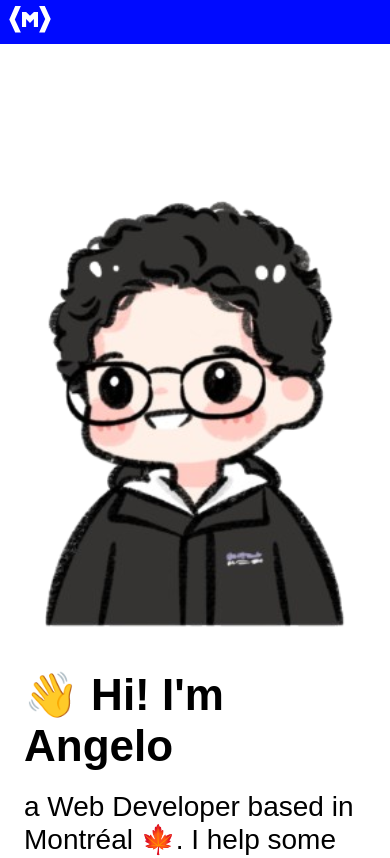
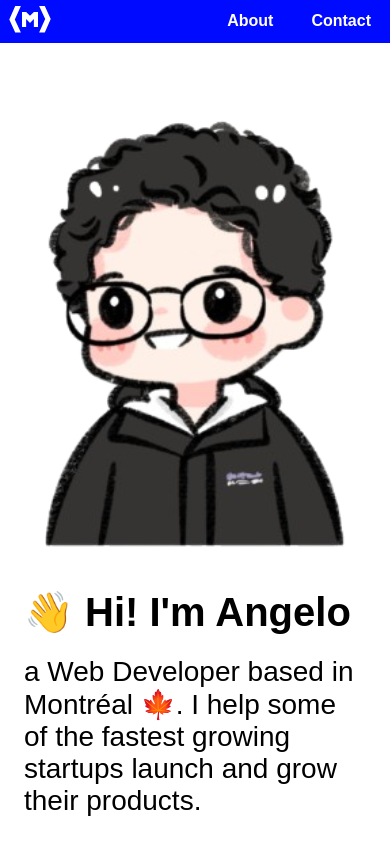
Before and after one commit to mabilog/mabilog-2024-next-14, a Next.js app: page / in a window 390 px wide. Shown: the top 858 px of the page. Built offline with nearby package versions, Linux system fonts and the light colour scheme.

Commit message:
fixed mobile navbar; hero sections in home and about - spacing; getintouch font size mobile

```diff
--- a/app/components/Featured/featured.module.scss
+++ b/app/components/Featured/featured.module.scss
@@ -82,10 +82,14 @@
     word-wrap: anywhere;
 
     h2 {
-      font-size: 4.8rem;
+      font-size: 3.6rem;
       font-weight: bold;
       max-width: 45rem;
       margin-bottom: 4rem;
+
+      @include media-query($from: tablet) {
+        font-size: 4.8rem;
+      }
     }
   }
 
--- a/app/components/GetInTouch/getInTouch.module.scss
+++ b/app/components/GetInTouch/getInTouch.module.scss
@@ -5,14 +5,22 @@
   flex-direction: column;
   gap: 2rem;
   text-align: center;
-  padding: 10rem 2.4rem;
+  padding: 8rem 2.4rem 10rem;
   margin-bottom: 3rem;
 
+  @include media-query($from: tablet) {
+    padding-top: 10rem;
+  }
+
   &__link {
-    font-size: 13.6rem;
+    font-size: 12rem;
     -webkit-text-stroke: 2px #000a0f;
     color: transparent;
     font-weight: 700;
     line-height: 0.85;
+
+    @include media-query($from: tablet) {
+      font-size: 13.6rem;
+    }
   }
 }
--- a/app/components/Hero/hero.module.scss
+++ b/app/components/Hero/hero.module.scss
@@ -8,13 +8,14 @@
     justify-content: space-around;
     align-items: center;
     max-width: 135rem;
-    margin: 20rem auto 25rem;
+    margin: 12rem auto 25rem;
     color: #000;
     padding-left: 2.4rem;
     padding-right: 2.4rem;
 
     @include media-query($from: tablet) {
       flex-direction: row;
+      margin-top: 20rem;
     }
   }
 
@@ -35,7 +36,7 @@
 
   &__title {
     font-weight: bold;
-    font-size: 4.4rem;
+    font-size: 4rem;
   }
 
   &__image {
--- a/app/components/Navbar/Navbar.tsx
+++ b/app/components/Navbar/Navbar.tsx
@@ -39,9 +39,7 @@ const Navbar: React.FC = () => {
           <MLogo className={styles.navbar__logo} />
         </Link>
 
-        <nav
-          className={`${styles.navbar__linksWrapper} ${styles.navbar__desktopMenu}`}
-        >
+        <nav className={styles.navbar__linksWrapper}>
           <Link href="/about">About</Link>
           <Link href="/contact">Contact</Link>
         </nav>
--- a/app/components/Navbar/navbar.module.scss
+++ b/app/components/Navbar/navbar.module.scss
@@ -15,7 +15,11 @@
     align-items: center;
     max-width: 128rem;
     margin: auto;
-    font-size: 1.8rem;
+    font-size: 1.6rem;
+
+    @include media-query($from: tablet) {
+      font-size: 1.8rem;
+    }
   }
 
   &__logoLink {
@@ -42,7 +46,10 @@
   &__linksWrapper {
     list-style: none;
     display: flex;
-    gap: 2rem;
+
+    @include media-query($from: tablet) {
+      gap: 2rem;
+    }
 
     a {
       padding: 1rem 1.8rem;
@@ -84,12 +91,4 @@
       transition: 300ms;
     }
   }
-
-  &__desktopMenu {
-    display: none;
-
-    @include media-query($from: tablet) {
-      display: flex;
-    }
-  }
 }
```
Also changed, not shown: app/components/AboutHero/AboutHero.tsx (+21 -19 lines), app/components/AboutHero/aboutHero.module.scss (+8 -1 lines).
